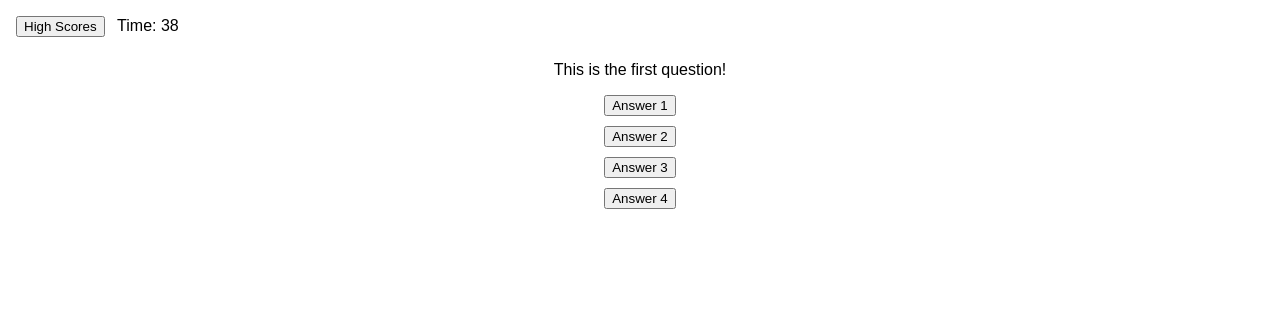
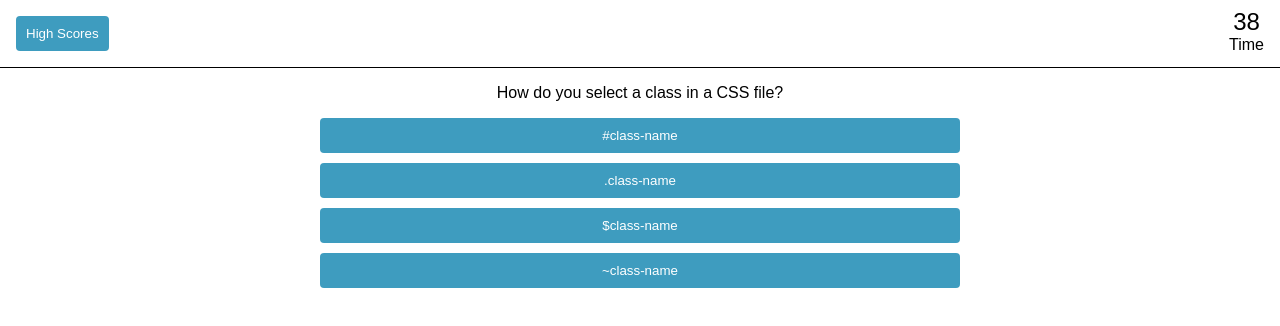
Before and after one commit to ghall89/code-quiz, a plain HTML site: page index.html in a window 1280 px wide. Both pictures are taken after a click on the button "Start Quiz". Drawn offline with Linux system fonts and the light colour scheme.

Commit message:
added pretty buttons and timer

```diff
--- a/assets/css/style.css
+++ b/assets/css/style.css
@@ -1,25 +1,68 @@
 body {
     font-family: sans-serif;
+    margin: 0;
 }
 
 button {
     margin: 8px;
+    padding: 10px;
+    color: white;
+    background: #3e9cbf;
+    border: none;
+    border-radius: 4px;
+    outline: none;
+}
+button:hover {
+    background: #f17c37;
+}
+button:active {
+    background: #f26d50;
+}
+
+.top {
+    border-bottom: black solid 1px;
+    padding: 8px;
+    display: flex;
+    justify-content: space-between;
 }
 
 .timer {
     display: inline;
+    text-align: center;
+    margin-right: 8px;
+}
+
+.timer span {
+    display: block;
+}
+
+#timer {
+    font-size: 24px;
 }
 
 #content {
     text-align: center;
+    width: 50%;
+    margin: auto;
 }
 
 .start-screen p {
-    margin: auto;
-    width: 50%;
+
+
 }
 
 .question-screen button {
     display: block;
     margin: 10px auto;
+    width: 100%;
 }
+
+
+
+/* Media Queries */
+
+@media only screen and (max-width: 660px) {
+    #content {
+        width: 90%;
+    }
+}
--- a/assets/js/app.js
+++ b/assets/js/app.js
@@ -6,8 +6,6 @@ var timeLeft;
 // Intial querey selectors
 var pageContent = document.querySelector("#content");
 var timerDisplay = document.querySelector("#timer");
-
-
 
 // Create start screen
 function startScreen() {
@@ -48,6 +46,7 @@ function startQuiz() {
 // Clear content to prepare for new content
 function clearContent() {
     pageContent.innerHTML = "";
+    pageContent.className = "start-screen";
 }
 
 // Timer function
@@ -128,11 +127,11 @@ function quizQuestion() {
 // Validate and either move on to next question or subtract from timer
 function validateAnswer(inputAnswer, correctAnswer) {
     if (inputAnswer === correctAnswer) {
-        alert("You are correct!");
+        console.log("You are correct!");
         q++;
         quizQuestion();
     } else {
-        alert("You are wrong!");
+        console.log("You are wrong!");
         timeLeft = timeLeft - 10;
     }
 }
@@ -183,12 +182,12 @@ startScreen();
 // Quiz questions
 function quizData() {
     var quizArr = [{
-            "question": "This is the first question!",
-            "answer1": "Answer 1",
-            "answer2": "Answer 2",
-            "answer3": "Answer 3",
-            "answer4": "Answer 4",
-            "correctAnswer": 1
+            "question": "How do you select a class in a CSS file?",
+            "answer1": "#class-name",
+            "answer2": ".class-name",
+            "answer3": "$class-name",
+            "answer4": "~class-name",
+            "correctAnswer": 2
         },
         {
             "question": "This is the second question!",
@@ -197,6 +196,14 @@ function quizData() {
             "answer3": "Answer 3",
             "answer4": "Answer 4",
             "correctAnswer": 3
+        },
+        {
+            "question": "This is the third question!",
+            "answer1": "Answer 1",
+            "answer2": "Answer 2",
+            "answer3": "Answer 3",
+            "answer4": "Answer 4",
+            "correctAnswer": 2
         }
     ];
 
--- a/index.html
+++ b/index.html
@@ -9,7 +9,11 @@
 <body>
     <header class="top">
         <button id="high-score-btn">High Scores</button>
-        <p class="timer">Time: <span id="timer">0</span></p>
+        <div class="timer">
+            <span id="timer">0</span>
+            <span>Time</span>
+        </div>
+
     </header>
 
     <div id="content"></div>
```
